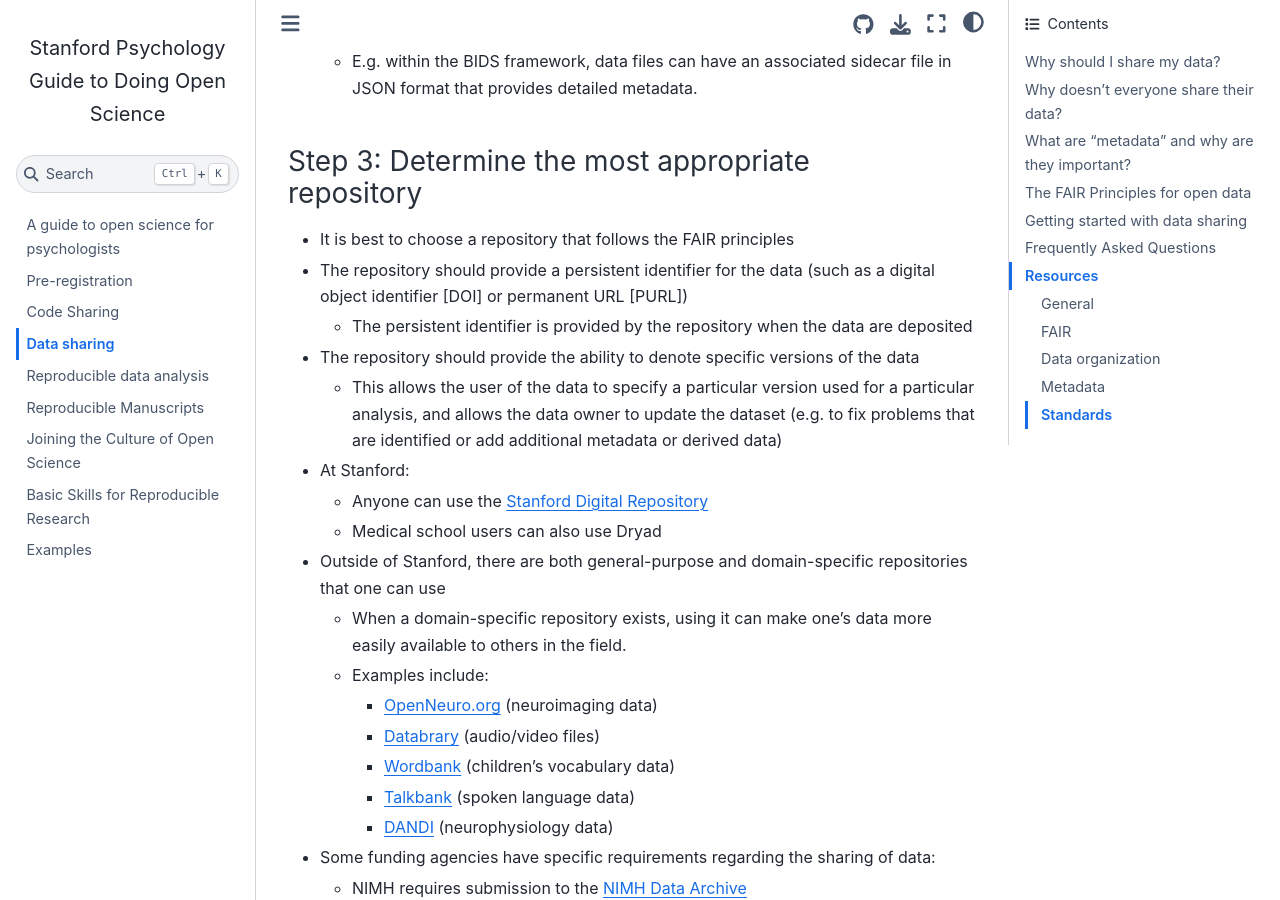
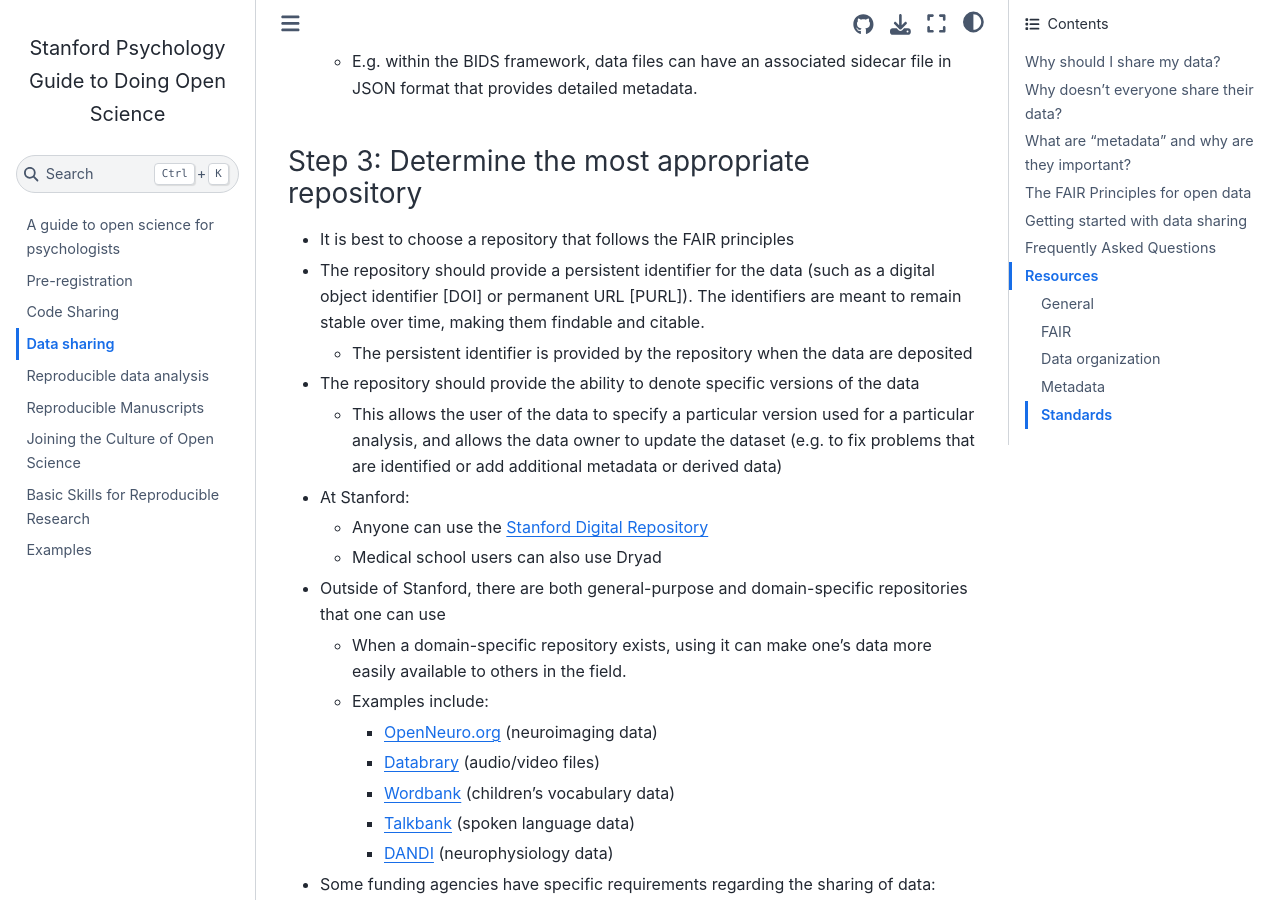
Before and after one commit to poldrack/psych-open-science-guide, a Jupyter Book: the page built from guide/3_datasharing.md, in a window 1280 px wide and 900 px high, scrolled down 4616 px. Built offline with Jupyter Book 1.0.4 settings and Sphinx 7.4.7 and the Sphinx Book theme 1.1.4, drawn with Linux system fonts in a browser that asks for light colours.

Commit message:
address comments from john borghi on metadata and peristent identifiers

```diff
--- a/guide/3_datasharing.md
+++ b/guide/3_datasharing.md
@@ -91,7 +91,7 @@ See [here](https://www.google.com/url?q=https://www.openaire.eu/how-to-make-your
 ### Step 3: Determine the most appropriate repository
 
 -   It is best to choose a repository that follows the FAIR principles
--   The repository should provide a persistent identifier for the data (such as a digital object identifier [DOI] or permanent URL [PURL])
+-   The repository should provide a persistent identifier for the data (such as a digital object identifier [DOI] or permanent URL [PURL]).  The identifiers are meant to remain stable over time, making them findable and citable.
     -   The persistent identifier is provided by the repository when the data are deposited
 -   The repository should provide the ability to denote specific versions of the data
     -   This allows the user of the data to specify a particular version used for a particular analysis, and allows the data owner to update the dataset (e.g. to fix problems that are identified or add additional metadata or derived data)
```
